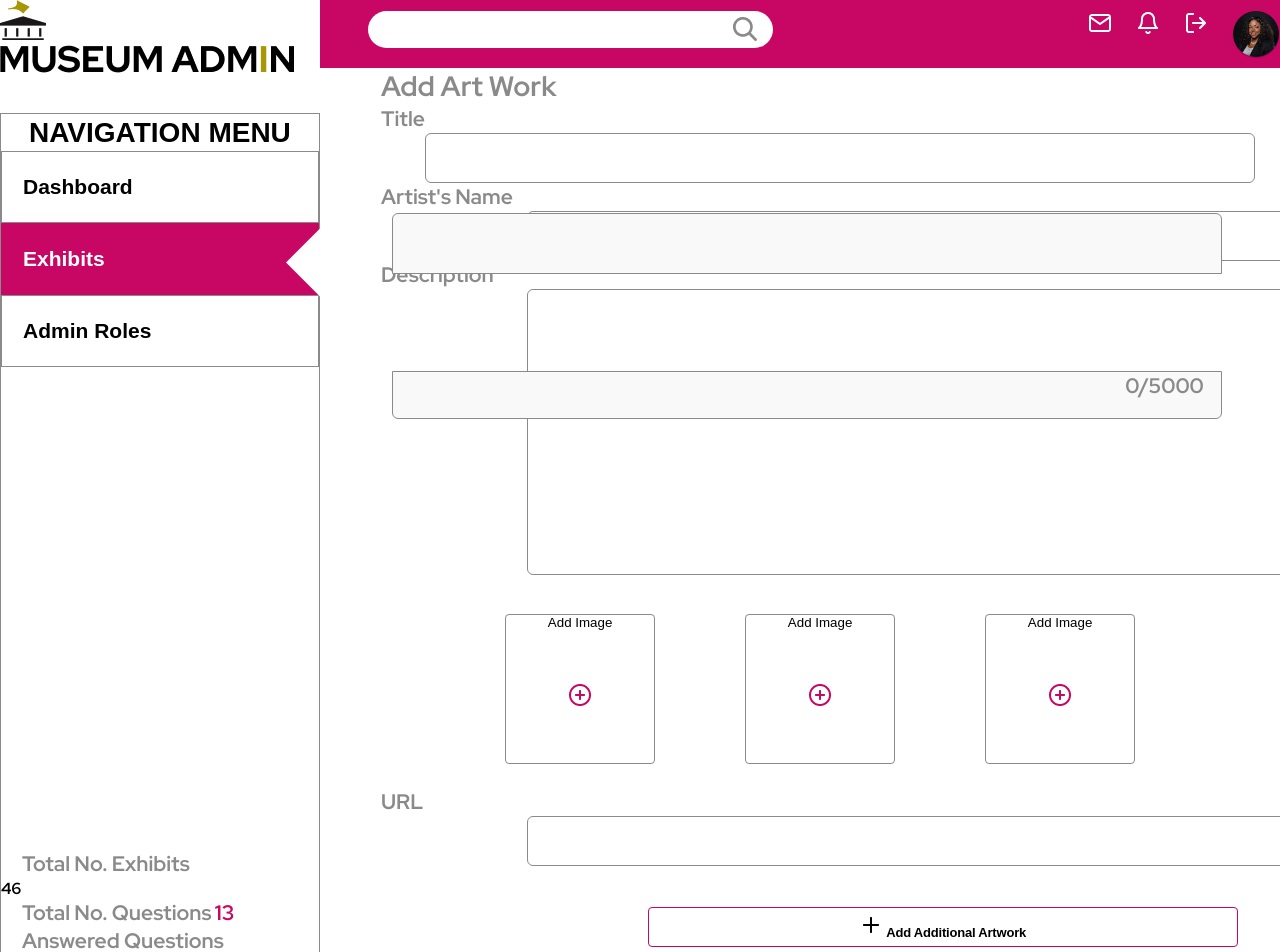
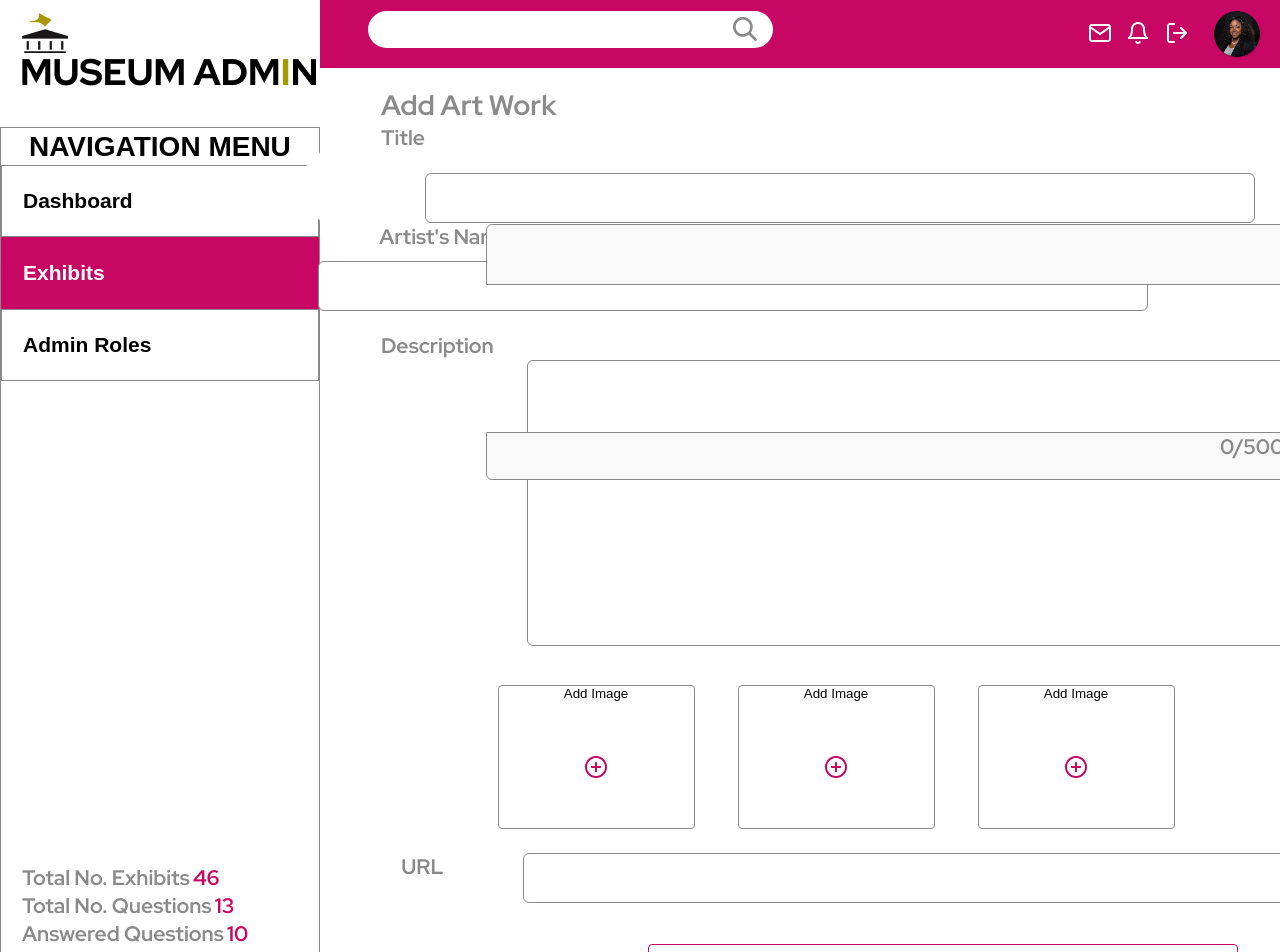
Before and after one commit to reskillamericans/MuseumExperience-Group2-Python-FE, a React (Create React App) app: page /admin-addart in a window 1280 px wide. Shown: the top 952 px of the page. Built offline with nearby package versions, Linux system fonts and the light colour scheme.

Commit message:
Revised add artwork page

```diff
--- a/src/admin/AddArtwork/addartwork.css
+++ b/src/admin/AddArtwork/addartwork.css
@@ -23,7 +23,7 @@
   position: absolute;
   height: 48px;
   width: 48px;
-  left: 95%;
+  left: 93%;
   right: 0%;
   top: 16.22%;
   bottom: 18.92%;
@@ -34,6 +34,7 @@
   position: relative;
   width: 1.5em;
   height: 1.5em;
+  margin-top: 1%;
 }
 #Addartwork_mail {
   position: absolute;
@@ -44,14 +45,14 @@
 }
 #Addartwork_bell {
   position: absolute;
-  left: 85%;
+  left: 84%;
   right: 3.98%;
   top: 16.22%;
   bottom: 18.92%;
 }
 #Addartwork_exit {
   position: absolute;
-  left: 90%;
+  left: 88%;
   right: 0%;
   top: 16.22%;
   bottom: 18.92%;
@@ -77,6 +78,8 @@
 }
 .Addartwork_logo {
   grid-area: logo;
+  margin-left: 7%;
+  margin-top: 4%;
 }
 /******/
 .Addartwork_aside {
@@ -85,6 +88,7 @@
   border: 1px solid #8a8a8a;
   margin-top: 1em;
   padding-bottom: 2.5em;
+  border-bottom: none;
 }
 /*aside styling*/
 .Addartwork_nav {
@@ -131,7 +135,7 @@
   background: white;
   z-index: 100;
   left: 23.2%;
-  top: 29.5%;
+  top: 20%;
   transform: rotate(45deg);
 }
 .Addartwork_aside-b3 {
@@ -165,17 +169,23 @@
   line-height: 37px;
   color: #8a8a8a;
   margin-left: 61px;
+  margin-top: 2%;
 }
 form {
   display: inline-block;
 }
-.Addartwork_mainlabel {
+.Addartwork_mainlabelT, .Addartwork_mainlabelD, .Addartwork_mainlabelN, .Addartwork_mainlabelU{
   font-style: normal;
   font-weight: 500;
   font-size: 21px;
   line-height: 28px;
   color: #8a8a8a;
   margin-left: 61px;
+}
+
+.Addartwork_mainlabelN {
+  margin-left: 80px;
+  padding-right: 0%;
 }
 .Addartwork_maininput-3 {
   resize: none;
@@ -200,8 +210,8 @@ form {
   box-sizing: border-box;
   border-radius: 0px 0px 6px 6px;
   position: absolute;
-  left: 24.48em;
-  top: 23.16em;
+  left: 38%;
+  top: 54%;
 }
 .Addartwork_emptyp {
   font-weight: 500;
@@ -220,12 +230,10 @@ form {
   border-radius: 0px 0px 6px 6px;
   transform: matrix(1, 0, 0, -1, 0, 0);
   position: absolute;
-  top: 13.3em;
-  left: 24.48em;
+  top: 28%;
+  left: 37.95%;
 }
-.Addartwork_maininput-1,
-.Addartwork_maininput-2,
-.Addartwork_maininput-4 {
+.Addartwork_maininput-1 {
   width: 830px;
   height: 50px;
   margin-left: 207.07px;
@@ -233,12 +241,36 @@ form {
   border: 1px solid #8a8a8a;
   box-sizing: border-box;
   border-radius: 6px;
+  margin-left: 105px;
+  margin-top: 2%;
 }
-.Addartwork_maininput-1 {
-  margin-left: 105px;
+.Addartwork_maininput-2 {
+  margin-left: 150px;
+  margin-top: 1%;
+  width: 830px;
+  height: 50px;
+  margin-left: 19px;
+  background: #ffffff;
+  border: 1px solid #8a8a8a;
+  box-sizing: border-box;
+  border-radius: 6px;
+}
+.Addartwork_artistname {
+  margin-left: -2%;
 }
 .Addartwork_maininput-4 {
   margin-bottom: 41px;
+  margin-left: 80px;
+  width: 830px;
+  height: 50px;
+  background: #ffffff;
+  border: 1px solid #8a8a8a;
+  box-sizing: border-box;
+  border-radius: 6px;
+}
+.Addartwork_URL {
+margin-left: 2%;
+display: flex;
 }
 
 .Addartwork_buttoncontainer {
@@ -247,7 +279,7 @@ form {
   width: 75%;
   justify-content: space-around;
   margin-bottom: 24px;
-  margin-left: 140.07px;
+  margin-left: 156px;
 }
 .Addartwork_button-1,
 .Addartwork_button-2,
@@ -255,8 +287,8 @@ form {
   border: 1px solid #8a8a8a;
   border-radius: 4px;
   background-color: #ffffff;
-  height: 150px;
-  width: 150px;
+  height: 144px;
+  width: 197px;
   display: flex;
   flex-direction: column;
   align-items: center;
@@ -315,5 +347,8 @@ form {
 }
 #Addartwork_save,
 #Addartwork_cancel {
-  margin-top: 3.5em;
+  margin-top: -10%;
 }
+.Addartwork_savcan {
+  margin-top: -1%;
+}
--- a/src/admin/AddArtwork/addartwork.js
+++ b/src/admin/AddArtwork/addartwork.js
@@ -37,11 +37,11 @@ function Addartwork() {
           <button className="Addartwork_aside-b2">Exhibits</button>
           <button className="Addartwork_aside-b3">Admin Roles</button>
           <p className="Addartwork_stats">Total No. Exhibits</p>{" "}
-          <p className="number">46</p>
+          <p className="Addartwork_number">46</p>
           <p className="Addartwork_stats">Total No. Questions</p>{" "}
           <p className="Addartwork_number">13</p>
           <p className="Addartwork_stats">Answered Questions</p>{" "}
-          <p className="number">10</p>
+          <p className="Addartwork_number">10</p>
           <p className="Addartwork_stats">Unanswered Questions</p>{" "}
           <p className="Addartwork_number">3</p>
         </div>
@@ -49,20 +49,23 @@ function Addartwork() {
           <p id="Addartwork_mainp">Add Art Work</p>
           <div className="form2">
             <form action="/action_page.php" className="Addartwork_form">
-              <label className="Addartwork_mainlabel">Title</label>
+              <label className="Addartwork_mainlabelT">Title</label>
               <input
                 type="text"
                 name="title"
                 className="Addartwork_maininput-1"
               />
-              <label className="Addartwork_mainlabel">Artist's Name</label>
+              <div className="Addartwork_artistname">
+              <label className="Addartwork_mainlabelN">Artist's Name</label>
               <input
                 type="text"
                 name="artist"
                 className="Addartwork_maininput-2"
               />
+              </div>
               <br />
-              <label className="Addartwork_mainlabel">Description</label>
+              <input type="text" className="Addartwork_empty1"/>
+              <label className="Addartwork_mainlabelD">Description</label>
               <textarea
                 name="description"
                 cols="40"
@@ -75,8 +78,7 @@ function Addartwork() {
             <div className="Addartwork_empty">
               <p className="Addartwork_emptyp">0/5000</p>
             </div>
-            <div className="Addartwork_empty1"></div>
-          </div>
+
           <div className="Addartwork_buttoncontainer">
             <button className="Addartwork_button-1">
               Add Image{" "}
@@ -92,19 +94,22 @@ function Addartwork() {
             </button>
           </div>
           <form action="/action_page.php">
-            <label className="Addartwork_mainlabel">URL</label>
+            <div className="Addartwork_URL">
+            <label className="Addartwork_mainlabelU">URL</label>
             <input type="url" name="url" className="Addartwork_maininput-4" />
+            </div>
           </form>
           <button className="Addartwork_plusart">
             <img src={plus} alt="pluscircle" /> Add Additional Artwork
           </button>
-          <div>
+          <div className="Addartwork_savcan">
             <button id="Addartwork_save">Save</button>
             <button id="Addartwork_cancel">Cancel</button>
           </div>
         </div>
       </div>
     </div>
+  </div>
   );
 }
 
```
